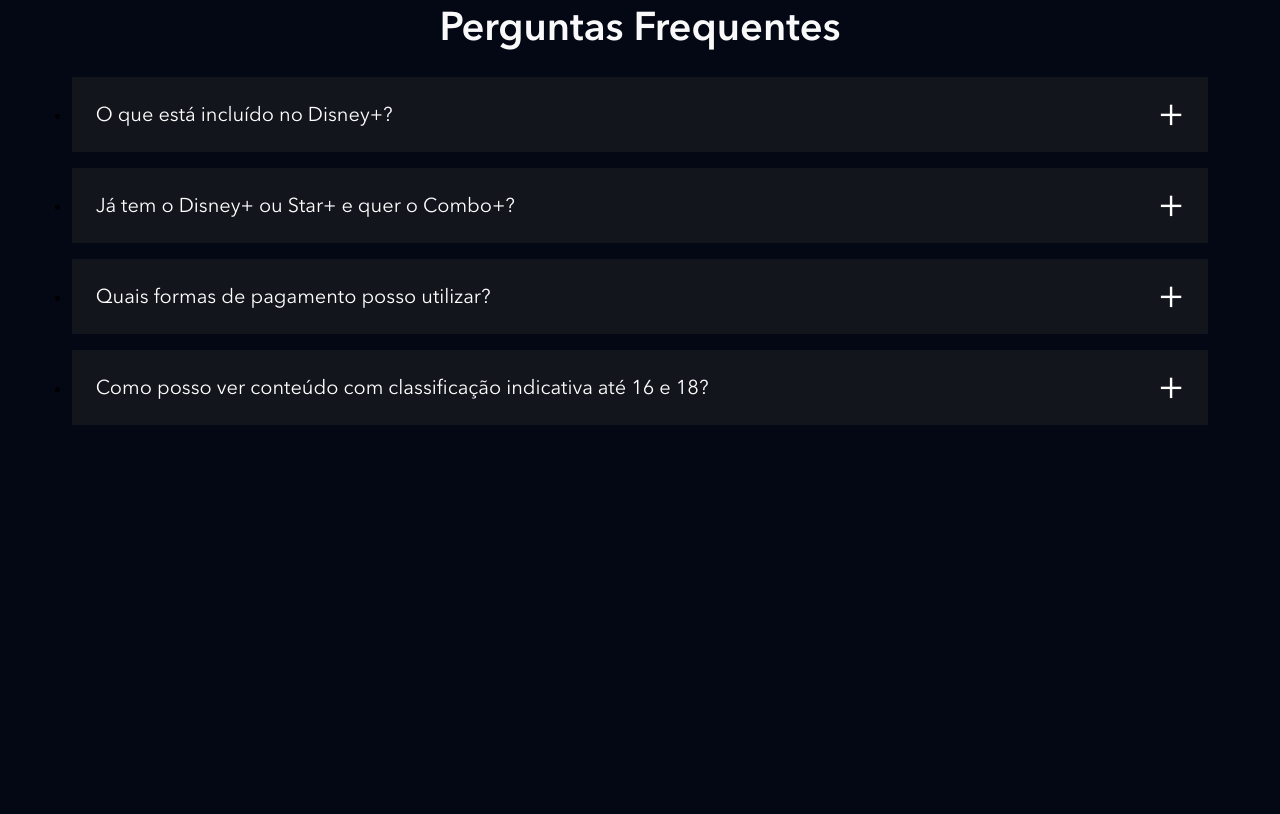
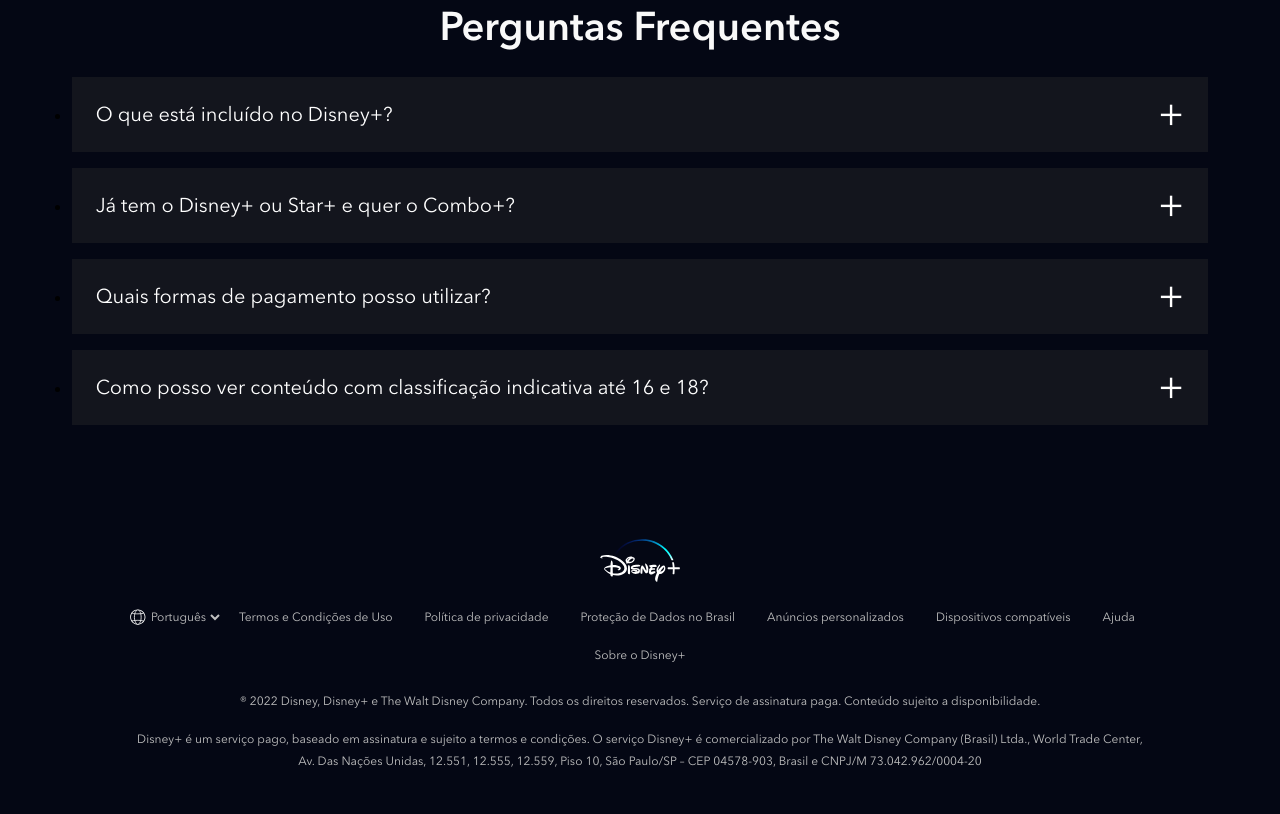
Before and after one commit to oThiagoSouza/clone_DisneyPlus, a website: page src/index.html in a window 1280 px wide. Shown: the part 4449-5263 px from the top of the page. Before the commit the page ends 4962 px from the top, so only its background shows below. Drawn offline with nearby package versions, Linux system fonts and the light colour scheme; files that its build step writes are made by us from their sources; files whose address does not match are found by name.

Commit message:
Criação sessão footer

```diff
--- a/src/index.html
+++ b/src/index.html
@@ -261,6 +261,47 @@
             </li>
         </ul>
     </section>
+    <footer class="footer">
+        <div class="footer__container">
+            <img class="footer__logo" src="../dist/images/disneyplus.svg" alt="Disney+">
+            <ul class="footer__links">
+                <li class="footer__links__item">
+                    <div class="language-selector">
+                        <img src="../dist/images/icones/globe.svg" alt="Globo mundo">
+                        <select class="text--small">
+                            <option>English</option>
+                            <option selected>Português</option>
+                    </select>
+                    </div>
+                </li>
+                <li class="footer__links__item">
+                    <a class="text--small" href="#">Termos e Condições de Uso</a>
+                </li>
+                <li class="footer__links__item">
+                    <a class="text--small" href="#">Política de privacidade</a>
+                </li>
+                <li class="footer__links__item">
+                    <a class="text--small" href="#">Proteção de Dados no Brasil</a>
+                </li>
+                <li class="footer__links__item">
+                    <a class="text--small" href="#">Anúncios personalizados</a>
+                </li>
+                <li class="footer__links__item">
+                    <a class="text--small" href="#">Dispositivos compatíveis</a>
+                </li>
+                <li class="footer__links__item">
+                    <a class="text--small" href="#">Ajuda</a>
+                </li>
+                <li class="footer__links__item">
+                    <a class="text--small" href="#">Sobre o Disney+</a>
+                </li>
+            </ul>
+            <p class="text--small">® 2022 Disney, Disney+ e The Walt Disney Company. Todos os direitos reservados. Serviço de assinatura paga. Conteúdo sujeito a disponibilidade.</p>
+            <p class="text--small">
+                Disney+ é um serviço pago, baseado em assinatura e sujeito a termos e condições. O serviço Disney+ é comercializado por The Walt Disney Company (Brasil) Ltda., World Trade Center, Av. Das Nações Unidas, 12.551, 12.555, 12.559, Piso 10, São Paulo/SP – CEP 04578-903, Brasil e CNPJ/M 73.042.962/0004-20
+            </p>
+        </div>
+    </footer>
 
     <script src="./main.js"></script>
 </body>
--- /dev/null
+++ b/src/styles/_footer.scss
@@ -0,0 +1,67 @@
+@use 'variaveis';
+
+
+.footer {
+    padding: 26px 8px;
+    &__container {
+        max-width: 1024px;
+        width: 100%;
+        margin: 0 auto;
+        text-align: center;
+    }
+
+    &__logo {
+        width: 80px;
+        margin: 0 auto 10px;
+    }
+
+    &__links {
+        margin-bottom: 16px;
+        display: flex;
+        align-items: center;
+        flex-wrap: wrap;
+        justify-content: center;
+        &__item {
+            display: inline-block;
+
+            a {
+                text-decoration: none;
+                padding: 8px 16px;
+                display: block;
+
+                &:hover {
+                    color: variaveis.$corTextoSecundario;
+                }
+            }
+        }
+    }
+
+    p {
+        margin-bottom: 16px;
+    }
+}
+
+.language-selector {
+    display: flex;
+    align-items: center;
+    img {
+        width: 18px;
+        height: 18px;
+    }
+
+    select {
+        background-color: transparent;
+        border: none;
+        color: variaveis.$corTextoPrincipal;
+        height: 38px;
+        cursor: pointer;
+
+        &:hover {
+            color: variaveis.$corTextoSecundario;
+        }
+
+        option {
+            color: variaveis.$corDeFundo;
+        }
+    }
+}
--- a/src/styles/main.scss
+++ b/src/styles/main.scss
@@ -4,6 +4,7 @@
 @use 'plans';
 @use 'available-devices';
 @use 'faq';
+@use 'footer';
 
 @font-face {
     font-family: Avenir;
```
